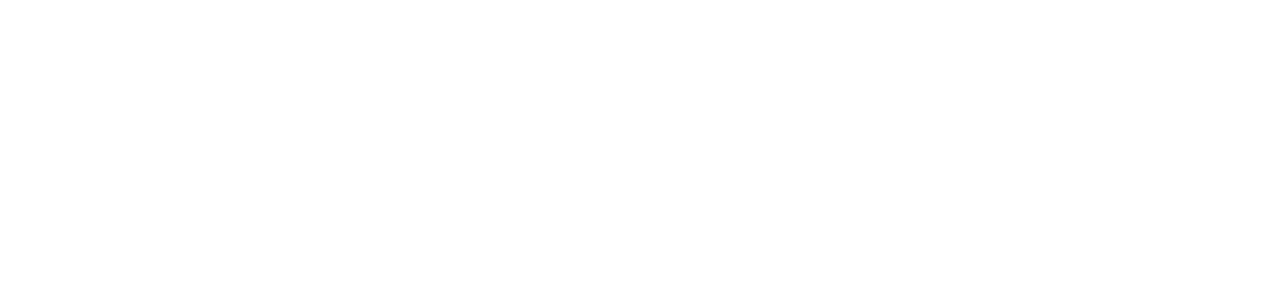
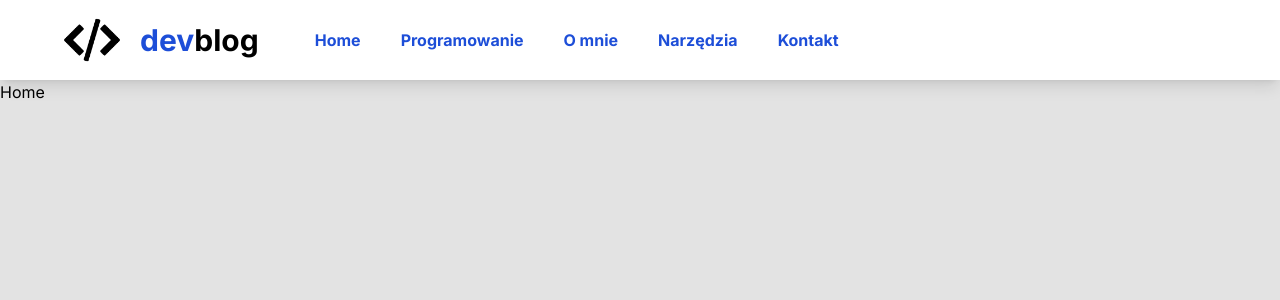
Before and after one commit to Etekamote/blog, a React (Create React App) app: page / in a window 1280 px wide. Shown: the top 300 px of the page. Built offline with nearby package versions, Linux system fonts and the light colour scheme.

Commit message:
added header

```diff
--- a/package.json
+++ b/package.json
@@ -3,6 +3,9 @@
   "version": "0.1.0",
   "private": true,
   "dependencies": {
+    "@fortawesome/fontawesome-svg-core": "^6.4.2",
+    "@fortawesome/free-solid-svg-icons": "^6.4.2",
+    "@fortawesome/react-fontawesome": "^0.2.0",
     "@testing-library/jest-dom": "^5.17.0",
     "@testing-library/react": "^13.4.0",
     "@testing-library/user-event": "^13.5.0",
--- a/public/index.html
+++ b/public/index.html
@@ -2,14 +2,13 @@
 <html lang="en">
   <head>
     <meta charset="utf-8" />
-    <link rel="icon" href="%PUBLIC_URL%/favicon.ico" />
     <meta name="viewport" content="width=device-width, initial-scale=1" />
     <meta name="theme-color" content="#000000" />
     <meta
       name="description"
       content="Web site created using create-react-app"
     />
-    <link rel="apple-touch-icon" href="%PUBLIC_URL%/logo192.png" />
+
     <!--
       manifest.json provides metadata used when your web app is installed on a
       user's mobile device or desktop. See https://developers.google.com/web/fundamentals/web-app-manifest/
--- a/src/App.tsx
+++ b/src/App.tsx
@@ -1,10 +1,14 @@
 import { createBrowserRouter, createRoutesFromElements, RouterProvider, Outlet, Route } from "react-router-dom";
+import Home from "./pages/Home";
+import Header from "./components/Header";
 
 
 
 function App() {
   const router = createBrowserRouter(createRoutesFromElements(
-    <Route index path="/" element={<Root />}></Route>
+    <Route path="/" element={<Root />}>
+      <Route index path="/" element={<Home />} />
+    </Route>
   ))
   return (
 <RouterProvider router={router}></RouterProvider>
@@ -15,6 +19,7 @@
 const Root = () => {
   return (
     <>
+    <Header />
     <Outlet />
     </>
   )
--- /dev/null
+++ b/src/components/Header.tsx
@@ -0,0 +1,17 @@
+import React from 'react'
+import logo from "../assets/logo.png";
+import NavBar from './NavBar';
+
+const Header = () => {
+  return (
+    <header className='bg-white h-20 flex items-center px-4 shadow-lg justify-between  lg:px-16 lg:gap-14 lg:justify-normal'>
+        <div className="flex items-center gap-5">
+          <img src={logo} alt="Logo" className='h-14'/>
+          <h1 className='font-extrabold text-3xl'><span className='text-blue-700'>dev</span>blog</h1>
+        </div>
+        <NavBar />
+    </header>
+  )
+}
+
+export default Header
--- /dev/null
+++ b/src/components/NavBar.tsx
@@ -0,0 +1,55 @@
+import { faBars, faXmark } from "@fortawesome/free-solid-svg-icons"
+import { FontAwesomeIcon } from "@fortawesome/react-fontawesome"
+import {useState} from "react"
+import {Link} from "react-router-dom"
+
+type Link = {
+    name: string,
+    path: string
+}
+
+const NavBar = () => {
+
+    const [isMobileMenuOpen,setIsMobileMenuOpen] = useState<boolean>(false)
+
+    const nav = [
+        {
+            name: "Home",
+            path: "/"
+        },
+        {
+            name: "Programowanie",
+            path: "/programowanie"
+        },
+        {
+            name: "O mnie",
+            path: "/about"
+        },
+        {
+            name: "Narzędzia",
+            path: "/narzedzia"
+        },
+        {
+            name: "Kontakt",
+            path: "/kontakt"
+        }
+    ]
+
+  return (<>
+    <nav className={`${isMobileMenuOpen ? "block absolute inset-0 bg-white px-8 py-16 text-2xl" : "hidden lg:block"}`}>
+        <ul className=' flex flex-col gap-10 font-bold text-blue-700 lg:flex-row'>
+            {
+                nav.map((link: Link) => <li key={link.path} className='hover:underline'><Link to={link.path}>{link.name}</Link></li>)
+            }
+
+        </ul>
+    </nav>
+    <span className="text-2xl relative z-50 lg:hidden" onClick={() => setIsMobileMenuOpen(prev => !prev)} >{
+        !isMobileMenuOpen ? <FontAwesomeIcon icon={faBars} /> : <FontAwesomeIcon icon={faXmark}/>
+    }
+    </span>
+    </>
+  )
+}
+
+export default NavBar
--- a/src/index.css
+++ b/src/index.css
@@ -9,11 +9,8 @@
   box-sizing: border-box;
 }
 
-html{
-  font-size: 62.5%;
+body{
+  font-size: 1rem;
+  font-family: "Inter", sans-serif;
+  background-color: #e3e3e3;
 }
-
-body{
-  font-size: 1.6rem;
-  font-family: "Inter", sans-serif;
-}
--- /dev/null
+++ b/src/pages/Home.tsx
@@ -0,0 +1,8 @@
+
+const Home = () => {
+  return (
+    <div>Home</div>
+  )
+}
+
+export default Home
```
Also changed, not shown: public/manifest.json, src/assets/logo.png (added), 1 other file (tests, documents, lock files or other folders).
